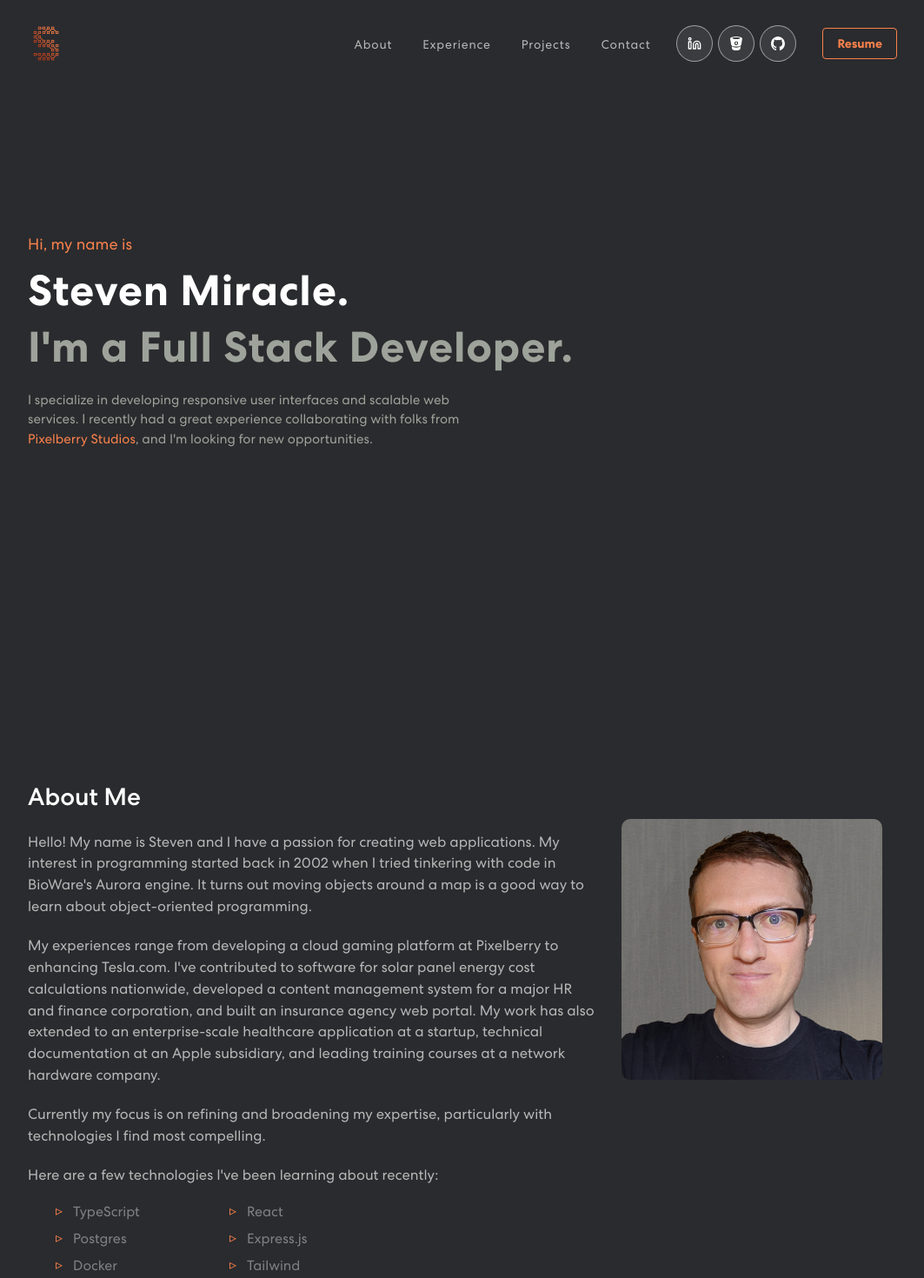
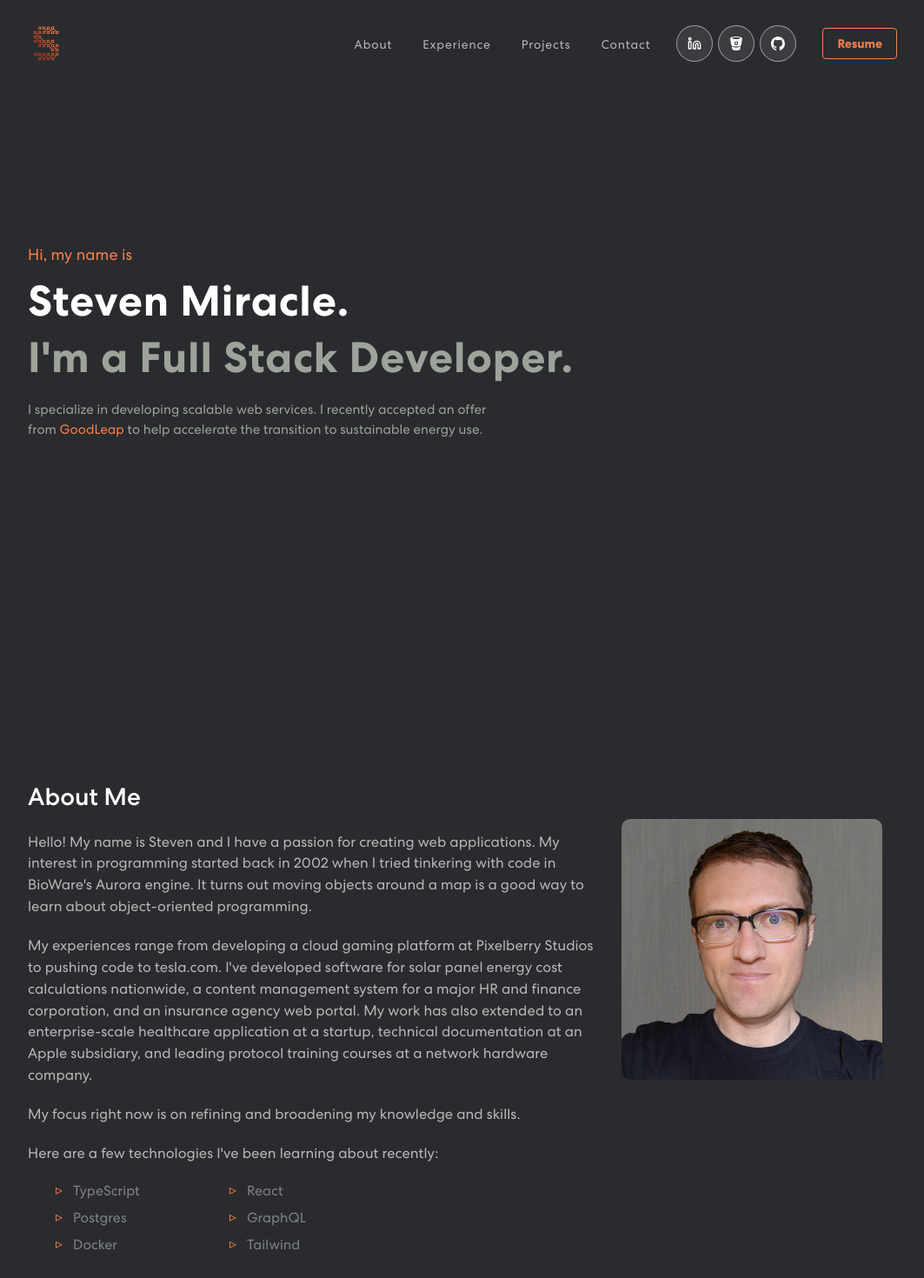
Before and after one commit to smiracle/steven-miracle-website, a React (Create React App) app: page / in a window 1280 px wide. Shown: the top 1470 px of the page at 87% size, without its empty margins (108-1171 px from the left). Built offline with nearby package versions, Linux system fonts and the light colour scheme.

Commit message:
Update info

```diff
--- a/src/components/AboutMe.js
+++ b/src/components/AboutMe.js
@@ -24,28 +24,24 @@ const AboutMe = () => {
                         turns out moving objects around a map is a good way to learn about object-oriented programming.
                       </p>
                       <p>
-                        My experiences range from developing a cloud gaming platform at Pixelberry to enhancing
-                        Tesla.com. I've contributed to software for solar panel energy cost calculations nationwide,
-                        developed a content management system for a major HR and finance corporation, and built an
-                        insurance agency web portal. My work has also extended to an enterprise-scale healthcare
-                        application at a startup, technical documentation at an Apple subsidiary, and leading training
-                        courses at a network hardware company.
+                        My experiences range from developing a cloud gaming platform at Pixelberry Studios to pushing
+                        code to tesla.com. I've developed software for solar panel energy cost calculations nationwide,
+                        a content management system for a major HR and finance corporation, and an insurance agency web
+                        portal. My work has also extended to an enterprise-scale healthcare application at a startup,
+                        technical documentation at an Apple subsidiary, and leading protocol training courses at a
+                        network hardware company.
                       </p>
-                      <p>
-                        Currently my focus is on refining and broadening my expertise, particularly with technologies I
-                        find most compelling.
-                      </p>
+                      <p>My focus right now is on refining and broadening my knowledge and skills.</p>
                       <p>Here are a few technologies I've been learning about recently:</p>
                       <ul className="about-list">
                         <li>TypeScript</li>
                         <li>React</li>
                         <li>Postgres</li>
-                        <li>Express.js</li>
+                        <li>GraphQL</li>
                         <li>Docker</li>
                         <li>Tailwind</li>
                       </ul>
                     </Col>
-
                     <Col md={4} xs={12}>
                       <img src={me} alt="me" className="img-me" />
                     </Col>
--- a/src/components/Contact.js
+++ b/src/components/Contact.js
@@ -14,8 +14,8 @@ const Contact = () => {
                   <Col size={12} md={12}>
                     <h3 id="contact">Get In Touch</h3>
                     <p>
-                      I'm actively looking for new employment opportunities at this time, so please feel free to contact
-                      me. Whether you have a question or just want to say hi, I'll get back to you soon!
+                      I'm not looking for new opportunites at this time, but please feel free to contact me. Whether you
+                      have a question or just want to say hi, I'll get back to you soon!
                     </p>
                     <a href="mailto:stvnmiracle@gmail.com">
                       <button className="navbar-resume-button">
--- a/src/components/Hero.js
+++ b/src/components/Hero.js
@@ -15,12 +15,11 @@ const Hero = () => {
                   <h1>{`Steven Miracle.`}</h1>
                   <h1 className="txt-rotate-header">I'm a Full Stack Developer.</h1>
                   <p className="tagline-white">
-                    I specialize in developing responsive user interfaces and scalable web services. I recently had a
-                    great experience collaborating with folks from{" "}
-                    <a className="link" href="https://www.pixelberrystudios.com/">
-                      Pixelberry Studios
-                    </a>
-                    , and I'm looking for new opportunities.
+                    I specialize in developing scalable web services. I recently accepted an offer from{" "}
+                    <a className="link" href="https://goodleap.com/">
+                      GoodLeap
+                    </a>{" "}
+                    to help accelerate the transition to sustainable energy use.
                   </p>
                 </div>
               );
--- a/src/data/experience.json
+++ b/src/data/experience.json
@@ -3,10 +3,10 @@
     "jobtitle": "Software Engineer",
     "companyUrl": "https://www.pixelberrystudios.com",
     "company": "Pixelberry Studios",
-    "time": "Sep 2022 - Present",
+    "time": "Sep 2022 - Mar 2024",
     "bullets": [
       "Pioneered a flagship web app built with React, TypeScript and AWS cloud services that drove company revenue and customer experience.",
-      "Developed Express and GraphQL APIs that improved modularity and often reduced load times by 1+ second.",
+      "Developed RESTful and GraphQL APIs that improved modularity and often reduced load times by 1+ second.",
       "Implemented new features such as user revenue visualization using libraries like Redux and Recharts, resulting in 10-40% more user retention.",
       "Spearheaded the integration of Datadog web analytics with cloud-based systems and front end user interactions that led to better team decisions.",
       "Innovated feature flag management using caching in AWS Lambdas, Redux, and remote APIs, significantly improving system stability.",
```
